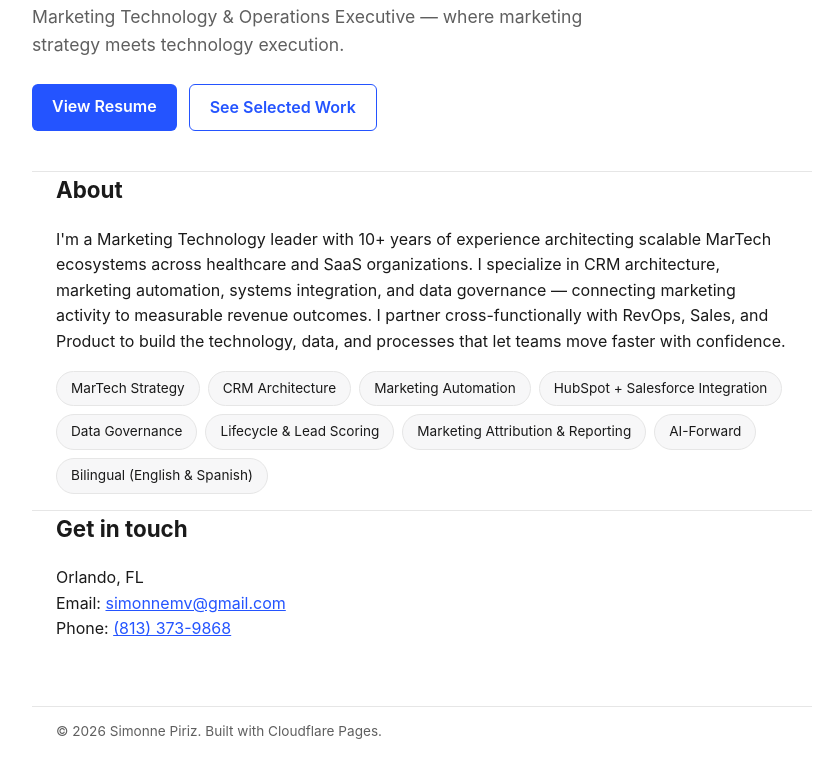
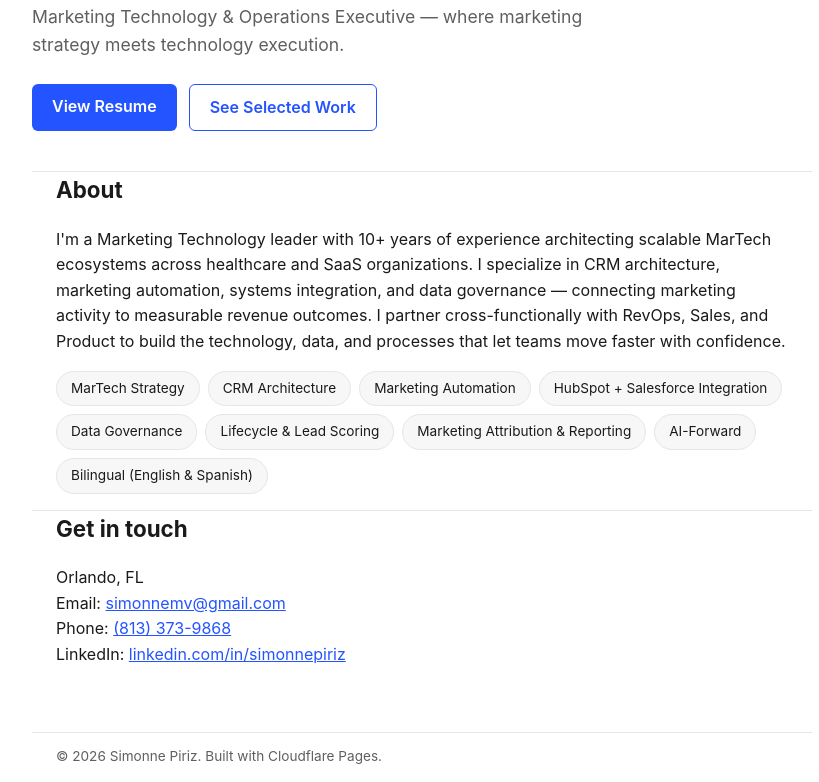
Before and after one commit to simonne-marie/portfolio-site, a plain HTML site: page index.html in a window 1280 px wide. Shown: the part 241-1023 px from the top of the page, without its empty margins (218-1037 px from the left). Before the commit the page ends 997 px from the top, so only its background shows below. Drawn offline with Linux system fonts and the light colour scheme.

Commit message:
Add LinkedIn link to home and resume pages

```diff
--- a/index.html
+++ b/index.html
@@ -59,7 +59,8 @@
     <p>
       Orlando, FL<br>
       Email: <a href="mailto:simonnemv@gmail.com">simonnemv@gmail.com</a><br>
-      Phone: <a href="tel:+18133739868">(813) 373-9868</a>
+      Phone: <a href="tel:+18133739868">(813) 373-9868</a><br>
+      LinkedIn: <a href="https://www.linkedin.com/in/simonnepiriz/" target="_blank" rel="noopener">linkedin.com/in/simonnepiriz</a>
     </p>
   </section>
 </main>
```
Also changed, not shown: resume.html (+1 -1 lines).
